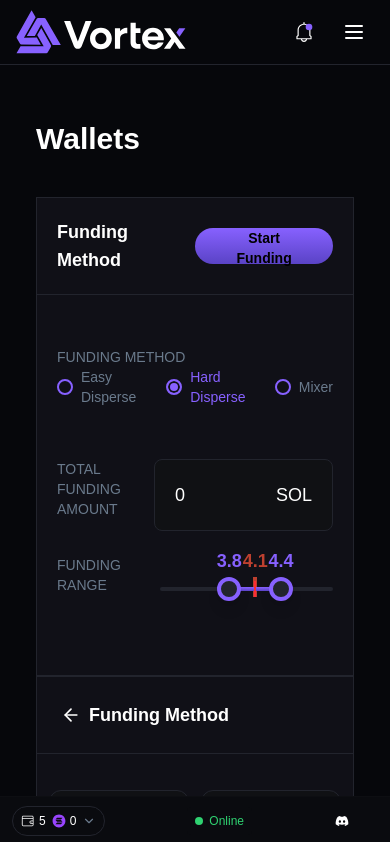
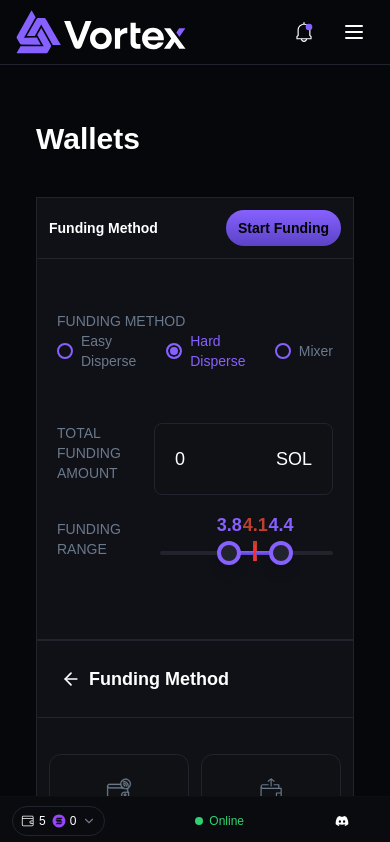
Before and after one commit to JaiKumarSuther/ventor, a Next.js app: page /fund-wallet in a window 390 px wide. Shown: the top 842 px of the page. Built offline with nearby package versions, Linux system fonts and the light colour scheme.

Commit message:
done a fix in fund-wallet

```diff
--- a/app/(MainMenu)/(wallet-setup)/fund-wallet/page.tsx
+++ b/app/(MainMenu)/(wallet-setup)/fund-wallet/page.tsx
@@ -81,14 +81,14 @@ const FundWalletPage = () => {
       {/* Left Column */}
       <div className="flex-1 border border-[#22242D] pb-20 bg-[#101017] flex flex-col gap-8">
         {/* Top Row */}
-        <div className="flex justify-between items-center border-b border-[#22242D] p-5">
-          <h2 className="text-white text-lg font-semibold">Funding Method</h2>
+        <div className="flex justify-between items-center border-b border-[#22242D] p-3 md:p-5">
+          <h2 className="text-white text-sm md:text-lg font-semibold">Funding Method</h2>
           <GradientButton
             label="Start Funding"
             onClick={() => console.log("Start Funding Clicked")}
             gradient="linear-gradient(0deg, #5A43C6, #8761FF)"
             hoverGradient="linear-gradient(0deg, #4A36B0, #765FE0)"
-            className="h-9 px-6"
+            className="h-9 md:h-9 px-3 md:px-6"
           />
         </div>
 
```
